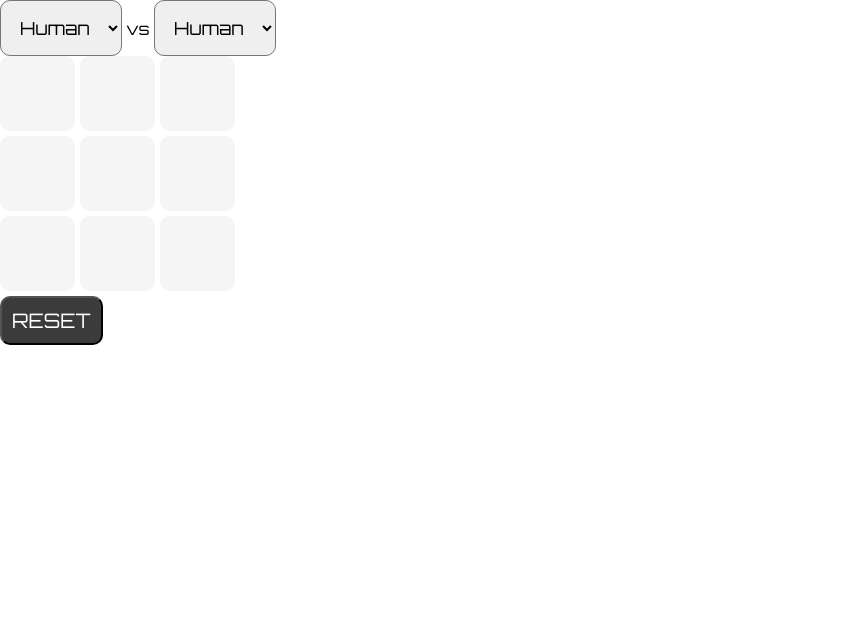
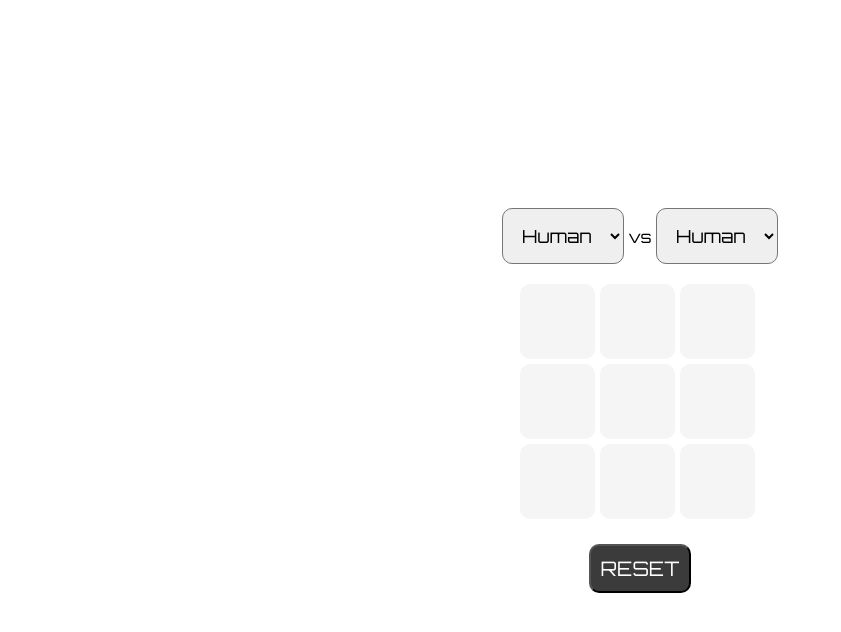
Before and after one commit to ade3l/pointless-tic-tac-toe, a plain HTML site: page index.html in a window 1280 px wide. Shown: the whole page, without its empty margins (0-841 px from the left). Drawn offline with Linux system fonts and the light colour scheme.

Commit message:
body flex

```diff
--- a/style.css
+++ b/style.css
@@ -96,3 +96,10 @@ select{
 	font-size: large;
 	font-family: 'Orbitron', sans-serif;
 }
+body{
+	display: flex;
+	flex-direction: column;
+	justify-content: center;
+	align-items: center;
+	gap : 20px;
+}
```
